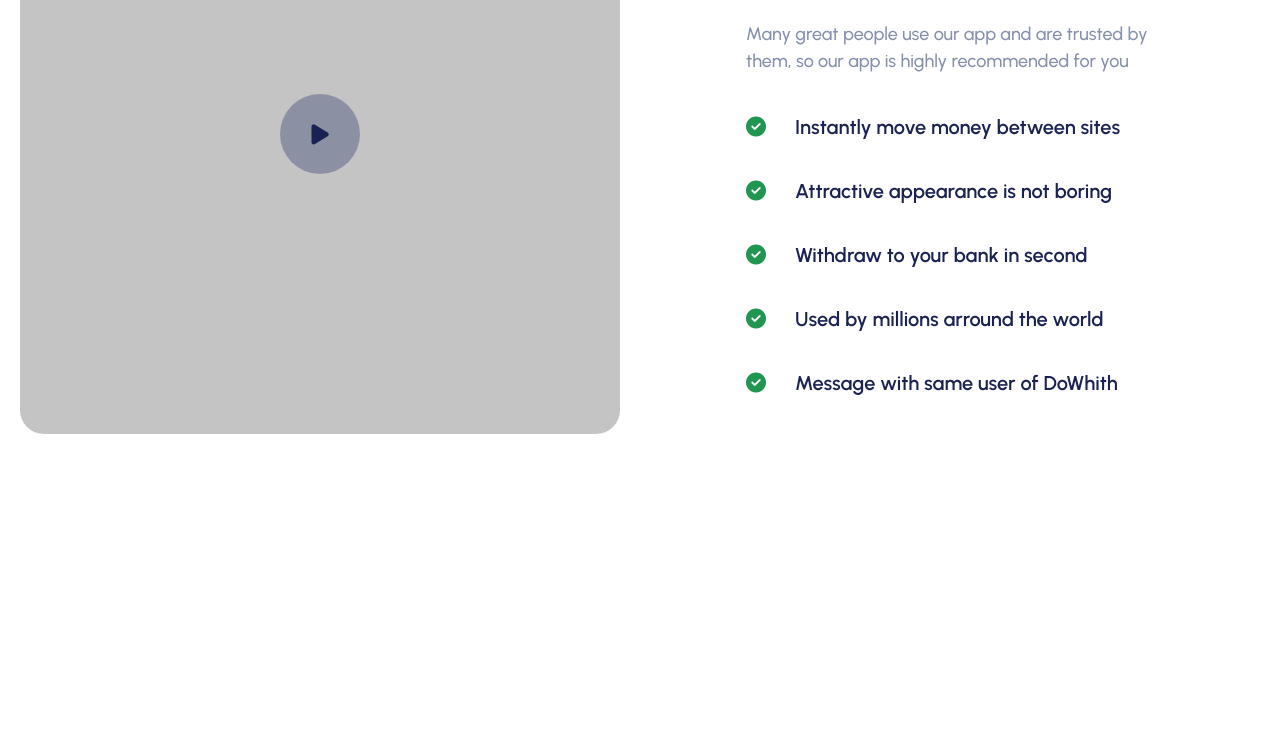
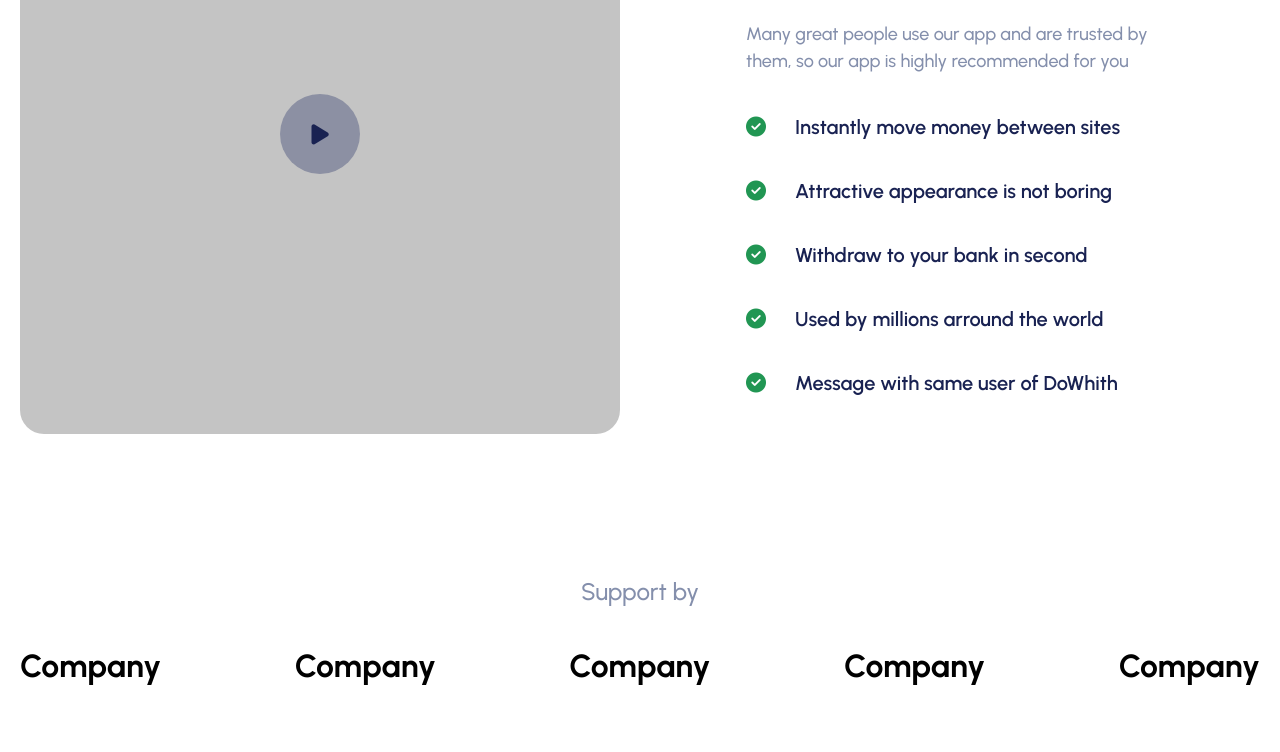
Before and after one commit to ajoy-code-dreamer/DoWhith, a plain HTML site: page index.html in a window 1280 px wide. Shown: the part 3343-4095 px from the top of the page. Before the commit the page ends 3877 px from the top, so only its background shows below. Drawn offline with Linux system fonts and the light colour scheme.

Commit message:
added branding section design

```diff
--- a/css/style.css
+++ b/css/style.css
@@ -460,13 +460,38 @@ nav {
   font-weight: var(--semi-bold-weight);
   line-height: normal;
 }
-.play_receive_list_wrapper li i{
+.play_receive_list_wrapper li i {
   font-size: 20px;
   color: #219653;
   line-height: 20px;
   padding-right: 29px;
 }
 /* ============== play_receive section css end here =============== */
+/* ============== branding section css start here =============== */
+#branding {
+  padding: 40px 0 62px;
+}
+.branding_section_heading {
+  text-align: center;
+  color: #848fac;
+  font-size: 24px;
+  font-weight: var(--medium-weight);
+  line-height: 150%;
+  margin-bottom: 32px;
+}
+.branding_item_wrapper {
+  display: flex;
+  justify-content: space-between;
+  align-items: center;
+}
+.branding_item {
+  flex-shrink: 0;
+  color: #000;
+  font-size: 32px;
+  font-weight: var(--bold-weight);
+  line-height: 150%;
+}
+/* ============== branding section css end here =============== */
 /* ============== section css start here =============== */
 
 /* ============== section css end here =============== */
@@ -479,6 +504,3 @@ nav {
 /* ============== section css start here =============== */
 
 /* ============== section css end here =============== */
-/* ============== section css start here =============== */
-
-/* ============== section css end here =============== */
--- a/index.html
+++ b/index.html
@@ -71,7 +71,6 @@
       <div class="banner_shape_3 banner_shape"></div>
     </section>
     <!-- =============== banner section end here ============= -->
-
     <!-- =============== counter section start here ============= -->
     <section id="counter">
       <div class="container">
@@ -186,17 +185,47 @@
               is highly recommended for you
             </p>
             <ul class="play_receive_list_wrapper">
-              <li><i class="fa-solid fa-circle-check"></i>Instantly move money between sites</li>
-              <li><i class="fa-solid fa-circle-check"></i>Attractive appearance is not boring</li>
-              <li><i class="fa-solid fa-circle-check"></i>Withdraw to your bank in second</li>
-              <li><i class="fa-solid fa-circle-check"></i>Used by millions arround the world</li>
-              <li><i class="fa-solid fa-circle-check"></i>Message with same user of DoWhith</li>
+              <li>
+                <i class="fa-solid fa-circle-check"></i>Instantly move money
+                between sites
+              </li>
+              <li>
+                <i class="fa-solid fa-circle-check"></i>Attractive appearance is
+                not boring
+              </li>
+              <li>
+                <i class="fa-solid fa-circle-check"></i>Withdraw to your bank in
+                second
+              </li>
+              <li>
+                <i class="fa-solid fa-circle-check"></i>Used by millions arround
+                the world
+              </li>
+              <li>
+                <i class="fa-solid fa-circle-check"></i>Message with same user
+                of DoWhith
+              </li>
             </ul>
           </div>
         </div>
       </div>
     </section>
     <!-- =============== play and receive section end here ============= -->
+    <!-- =============== branding section start here ============= -->
+    <section id="branding">
+      <div class="container">
+        <h3 class="branding_section_heading">Support by</h3>
+        <div class="branding_item_wrapper">
+          <a href="#" class="branding_item">Company</a>
+          <a href="#" class="branding_item">Company</a>
+          <a href="#" class="branding_item">Company</a>
+          <a href="#" class="branding_item">Company</a>
+          <a href="#" class="branding_item">Company</a>
+        </div>
+      </div>
+    </section>
+
+    <!-- =============== branding section end here ============= -->
     <!-- =============== section start here ============= -->
 
     <!-- =============== section end here ============= -->
```
